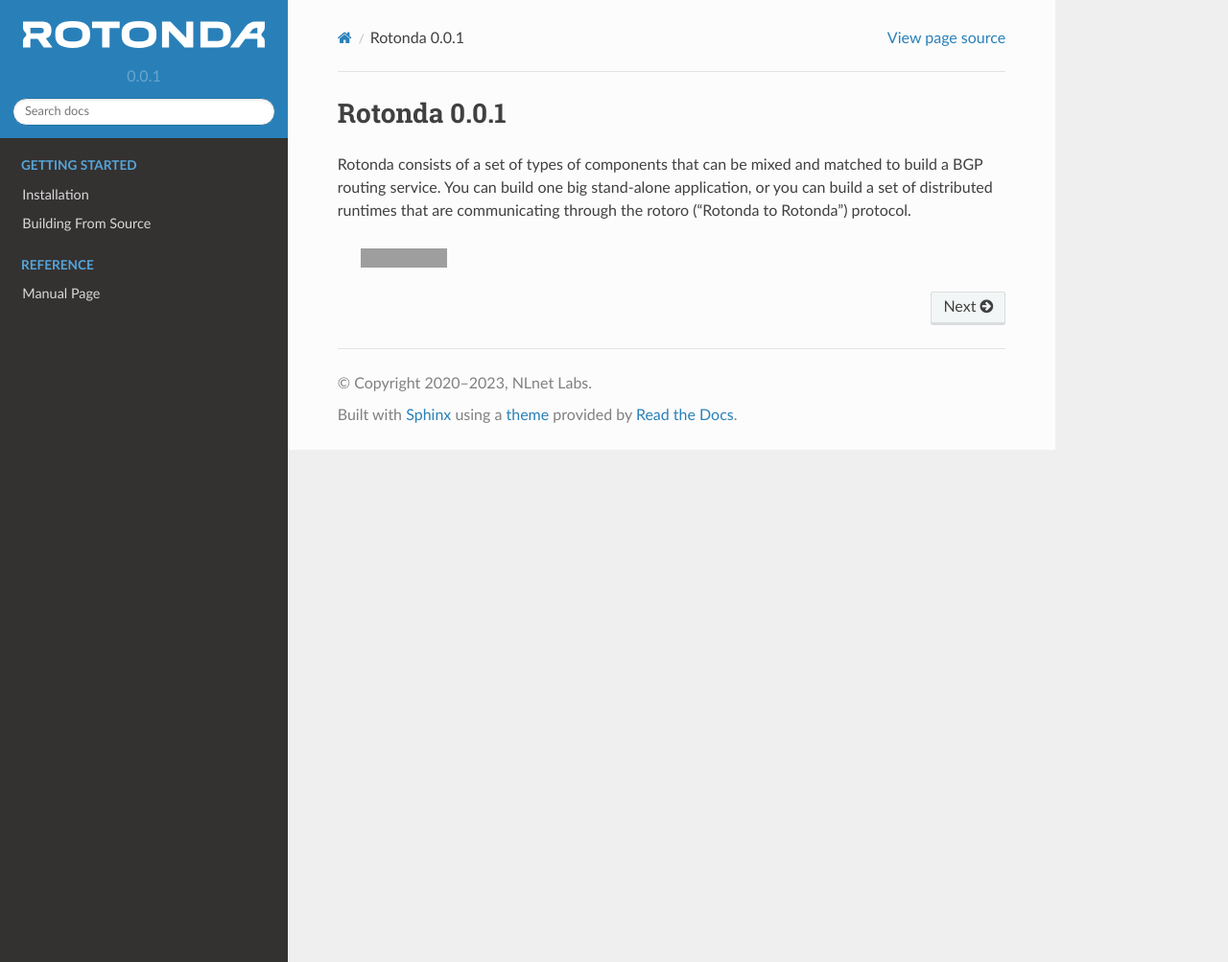
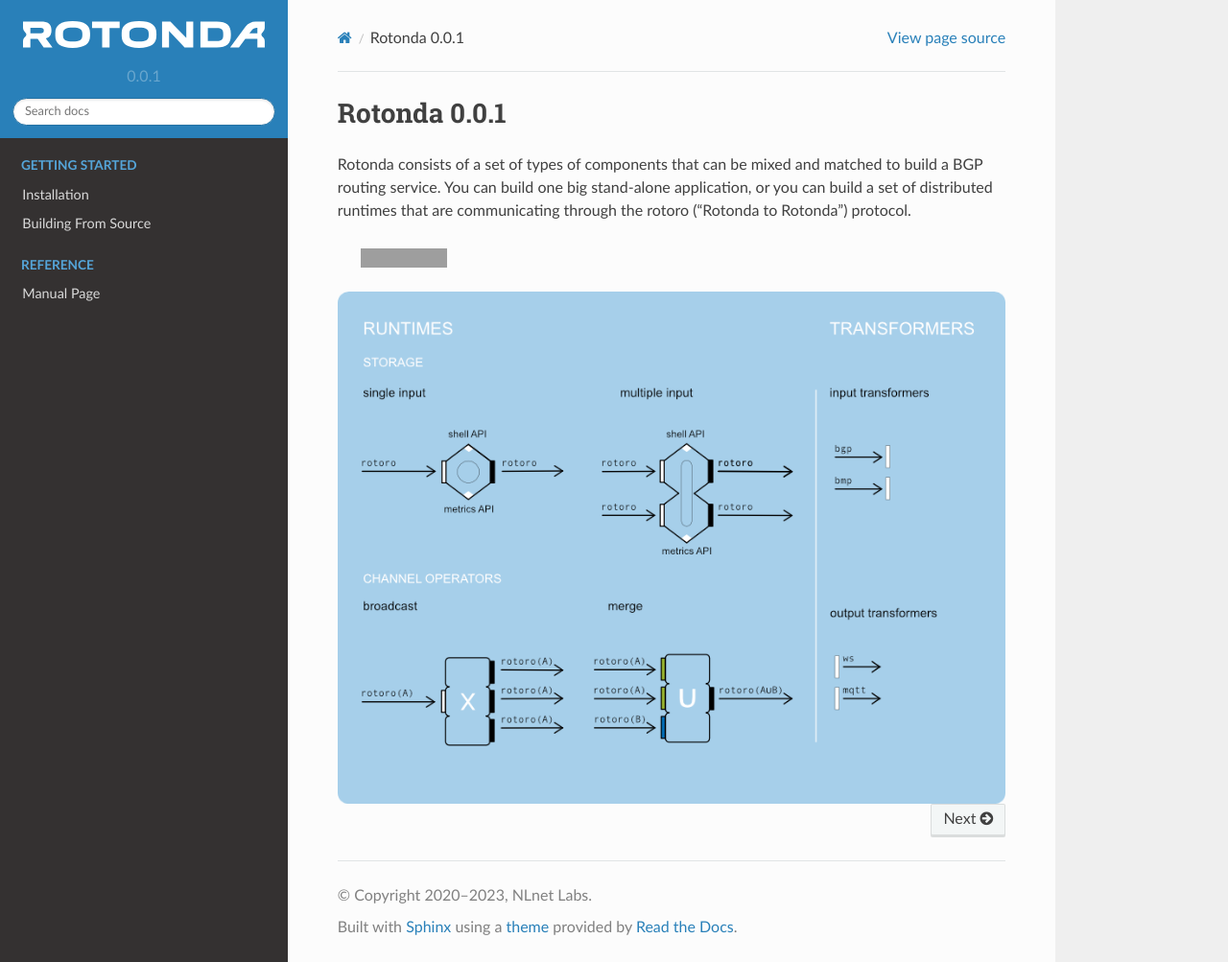
Before and after one commit to NLnetLabs/rotonda, a Sphinx documentation site: the page built from doc/manual/source/index.rst, in a window 1280 px wide and 1003 px high. Shown: the whole window at 96% size. Built offline with Sphinx 7.4.7 and the Read the Docs theme 2.0.0, drawn with Linux system fonts in a browser that asks for light colours; grey boxes are pictures that could not be loaded.

Commit message:
Add sample image

```diff
--- a/doc/manual/source/index.rst
+++ b/doc/manual/source/index.rst
@@ -13,6 +13,11 @@
       .. |mastodon| image:: https://img.shields.io/mastodon/follow/109262826617293067?domain=https%3A%2F%2Ffosstodon.org&style=social
          :alt: Mastodon
          :target: https://fosstodon.org/@nlnetlabs
+
+.. image:: img/rotonda-components.png
+   :width: 100%
+   :align: center
+   :alt: Rotonda components
 
 .. toctree::
    :maxdepth: 2
```
